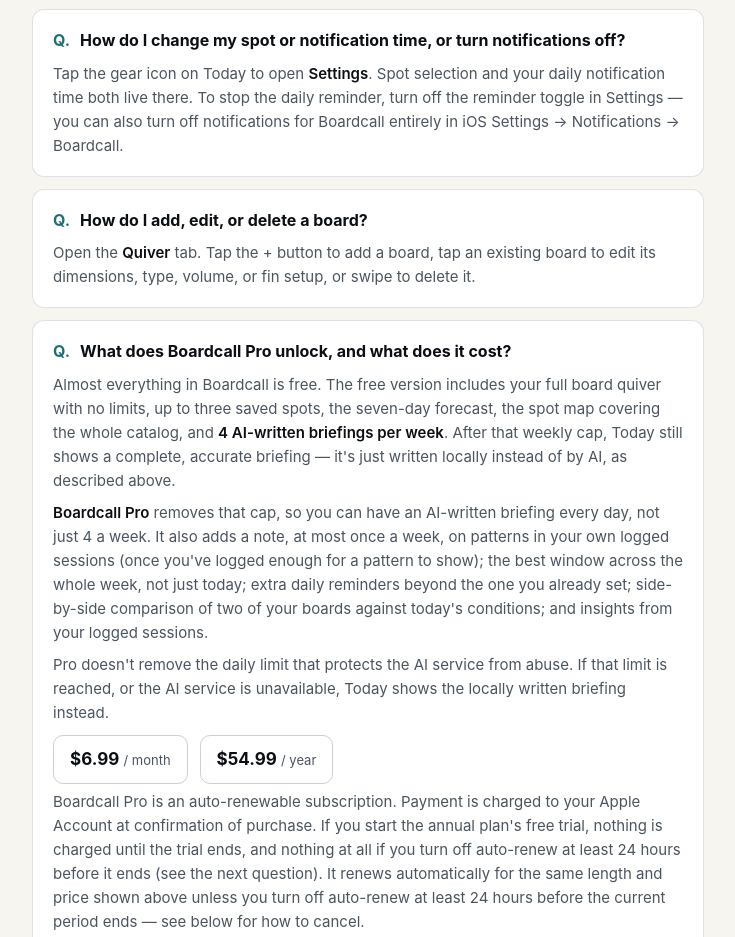
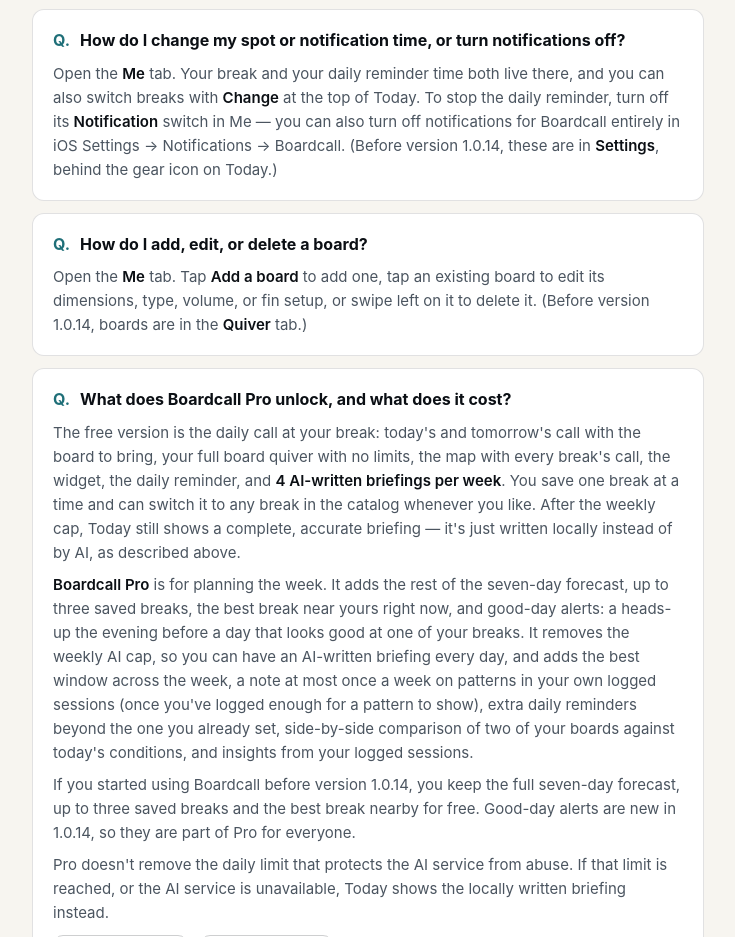
Before and after one commit to zachweston123/boardcall, a plain HTML site: page support/index.html in a window 1280 px wide. Shown: the part 1363-2300 px from the top of the page, without its empty margins (272-1007 px from the left). Drawn offline with Linux system fonts and the light colour scheme.

Commit message:
Support: describe the 1.0.14 free tier and the Me tab
The free version is now today's and tomorrow's call at one break (any
break, swapped freely), the board pick, the map, the widget, the daily
reminder and four AI briefings a week. Pro adds the rest of the week, up
to three saved breaks, the best break nearby and good-day alerts, on top
of what it already had. Surfers who started before 1.0.14 keep the week,
three breaks and the best break nearby for free.

Directions now point at the Me tab, with the pre-1.0.14 location in
brackets, since the live app is still 1.0.12 until 1.0.14 is approved.

Co-Authored-By: Claude Opus 5.5 <noreply@anthropic.com>

```diff
--- a/support/index.html
+++ b/support/index.html
@@ -212,30 +212,37 @@
 
   <div class="faq-item">
     <h3><span class="q-mark">Q.</span> How do I change my spot or notification time, or turn notifications off?</h3>
-    <p>Tap the gear icon on Today to open <strong>Settings</strong>. Spot selection and your daily
-    notification time both live there. To stop the daily reminder, turn off the reminder toggle in
-    Settings — you can also turn off notifications for Boardcall entirely in iOS Settings →
-    Notifications → Boardcall.</p>
+    <p>Open the <strong>Me</strong> tab. Your break and your daily reminder time both live there, and
+    you can also switch breaks with <strong>Change</strong> at the top of Today. To stop the daily
+    reminder, turn off its <strong>Notification</strong> switch in Me — you can also turn off
+    notifications for Boardcall entirely in iOS Settings → Notifications → Boardcall. (Before version
+    1.0.14, these are in <strong>Settings</strong>, behind the gear icon on Today.)</p>
   </div>
 
   <div class="faq-item">
     <h3><span class="q-mark">Q.</span> How do I add, edit, or delete a board?</h3>
-    <p>Open the <strong>Quiver</strong> tab. Tap the + button to add a board, tap an existing board to
-    edit its dimensions, type, volume, or fin setup, or swipe to delete it.</p>
+    <p>Open the <strong>Me</strong> tab. Tap <strong>Add a board</strong> to add one, tap an existing
+    board to edit its dimensions, type, volume, or fin setup, or swipe left on it to delete it. (Before
+    version 1.0.14, boards are in the <strong>Quiver</strong> tab.)</p>
   </div>
 
   <div class="faq-item">
     <h3><span class="q-mark">Q.</span> What does Boardcall Pro unlock, and what does it cost?</h3>
-    <p>Almost everything in Boardcall is free. The free version includes your full board quiver with
-    no limits, up to three saved spots, the seven-day forecast, the spot map covering the whole
-    catalog, and <strong>4 AI-written briefings per week</strong>. After that weekly cap, Today
-    still shows a complete, accurate briefing — it's just written locally instead of by AI, as described
-    above.</p>
-    <p><strong>Boardcall Pro</strong> removes that cap, so you can have an AI-written briefing every day,
-    not just 4 a week. It also adds a note, at most once a week, on patterns in your own logged sessions
-    (once you've logged enough for a pattern to show); the best window across the whole week, not just
-    today; extra daily reminders beyond the one you already set; side-by-side comparison of two of your
-    boards against today's conditions; and insights from your logged sessions.</p>
+    <p>The free version is the daily call at your break: today's and tomorrow's call with the board to
+    bring, your full board quiver with no limits, the map with every break's call, the widget, the daily
+    reminder, and <strong>4 AI-written briefings per week</strong>. You save one break at a time and can
+    switch it to any break in the catalog whenever you like. After the weekly cap, Today still shows a
+    complete, accurate briefing — it's just written locally instead of by AI, as described above.</p>
+    <p><strong>Boardcall Pro</strong> is for planning the week. It adds the rest of the seven-day
+    forecast, up to three saved breaks, the best break near yours right now, and good-day alerts: a
+    heads-up the evening before a day that looks good at one of your breaks. It removes the weekly AI
+    cap, so you can have an AI-written briefing every day, and adds the best window across the week, a
+    note at most once a week on patterns in your own logged sessions (once you've logged enough for a
+    pattern to show), extra daily reminders beyond the one you already set, side-by-side comparison of
+    two of your boards against today's conditions, and insights from your logged sessions.</p>
+    <p>If you started using Boardcall before version 1.0.14, you keep the full seven-day forecast, up to
+    three saved breaks and the best break nearby for free. Good-day alerts are new in 1.0.14, so they
+    are part of Pro for everyone.</p>
     <p>Pro doesn't remove the daily limit that protects the AI service from abuse. If that limit is
     reached, or the AI service is unavailable, Today shows the locally written briefing instead.</p>
     <div class="pricing-row">
@@ -268,7 +275,8 @@
 
   <div class="faq-item">
     <h3><span class="q-mark">Q.</span> How do I restore a purchase?</h3>
-    <p>Open <strong>Settings → Subscription</strong> in the app and tap <strong>Restore Purchases</strong>.
+    <p>Open the <strong>Me</strong> tab and, under <strong>Subscription</strong>, tap <strong>Restore
+    Purchases</strong> (before version 1.0.14: <strong>Settings → Subscription</strong>).
     Since Apple handles all billing, this reconnects Boardcall to your existing subscription under the
     Apple Account you purchased with — Boardcall itself keeps no purchase records of its own.</p>
   </div>
@@ -276,8 +284,9 @@
   <div class="faq-item">
     <h3><span class="q-mark">Q.</span> How do I cancel my subscription?</h3>
     <p>Billing for Boardcall Pro is handled by Apple, and you can cancel in either of two places. In the
-    app, open <strong>Settings → Subscription</strong> and tap <strong>Manage or cancel
-    subscription</strong>, which opens Apple's subscription screen. Or, in iOS, go to <strong>Settings →
+    app, open the <strong>Me</strong> tab (before version 1.0.14, <strong>Settings</strong>) and, under
+    <strong>Subscription</strong>, tap <strong>Manage or cancel subscription</strong>, which opens
+    Apple's subscription screen. Or, in iOS, go to <strong>Settings →
     [your name] → Subscriptions → Boardcall Pro → Cancel Subscription</strong>.</p>
     <p>Cancelling stops the next renewal. It doesn't end the current period, and Pro stays on until that
     period, or your free trial, runs out. To avoid the next charge, cancel at least 24 hours before the
@@ -286,8 +295,9 @@
 
   <div class="faq-item">
     <h3><span class="q-mark">Q.</span> Does Boardcall use my location?</h3>
-    <p>No. Boardcall never requests or uses location services. Every spot in the app — on Today,
-    Forecast, or the Map tab — comes from a built-in catalog you choose from.</p>
+    <p>No. Boardcall never requests or uses location services. Every break in the app — on Today, the
+    week's forecast, or the map — comes from a built-in catalog you choose from, and "near you" means near
+    the breaks you saved.</p>
   </div>
 
   <h2>Data sources</h2>
```
